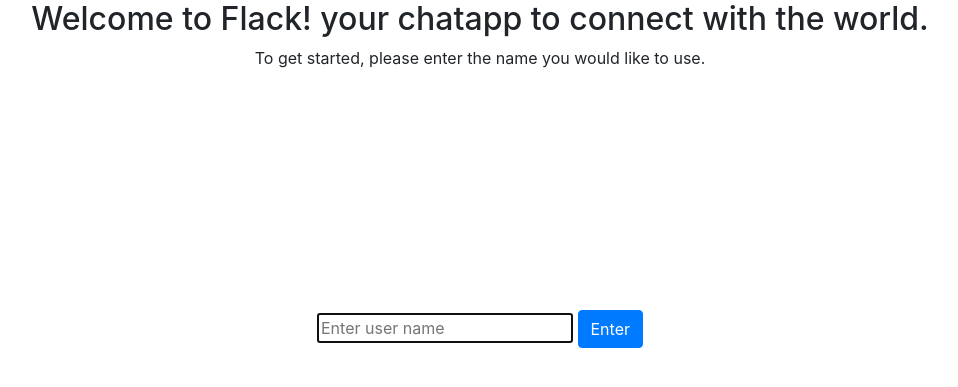
After one commit to MayankSingh13/chatapp, a Flask app: template templates/index.html in a window 1280 px wide. The commit adds this page. Shown: the top 387 px of the page, without its empty margins (160-1118 px from the left). Run offline with Flask 2, Linux system fonts and the light colour scheme; the template is opened without the code that fills it, so the values that code supplies are empty; some libraries are stand-ins or nearby versions.

Commit message:
new branch

```diff
--- a/app.py
+++ b/app.py
@@ -6,9 +6,11 @@ app.config["SECRET_KEY"] = 'sder345#@sfhrg'
 app.config['TEMPLATES_AUTO_RELOAD'] = True
 #socketio = SocketIO(app)
 
+channels = ['General']
+
 @app.route("/")
 def index():
-    return render_template("index.html")
+    return render_template("index.html", channels=channels)
 
 
 if __name__ == '__main__':
--- a/static/css/style.css
+++ b/static/css/style.css
@@ -12,9 +12,31 @@ p {
   font-family: sans-serif;
 }
 h3 {
-  margin-bottom: 20px;
+  margin-bottom: 10px;
 }
 #welcome {
   float: right;
   margin-right: 10px;
 }
+#channel_list {
+  border: 2px solid black;
+  border-radius: 8px;
+}
+#channel_list > p {
+  text-align: center;
+  padding: 5px;
+}
+#channel_list ul {
+	width: 100%;
+  list-style: none;
+  padding-left: 0;
+}
+#channel_list li {
+  width: 100%;
+}
+#channel_link {
+  text-align: center;
+}
+a {
+  text-decoration: none;
+}
--- a/static/main.js
+++ b/static/main.js
@@ -4,6 +4,7 @@ document.addEventListener('DOMContentLoaded', () => {
     //if localstorage doesn't contain username display login page at receive username as input.
     document.querySelector('#init').style.display = 'block';
     document.querySelector('#main').style.display = 'none';
+    document.querySelector('#chat').style.display = 'none';
 
     document.querySelector('#login').onsubmit = () => {
       let username = document.querySelector('#user-name').value;
@@ -13,8 +14,22 @@ document.addEventListener('DOMContentLoaded', () => {
   }
   else {
     //if localstorage contains username display channel page.
-    document.querySelector('#init').style.display = 'none';
-    document.querySelector('#main').style.display = 'block';
-    document.querySelector('#display').innerHTML = localStorage.getItem('username');
+    if(!localStorage.getItem('currentchannel')) {
+      document.querySelector('#init').style.display = 'none';
+      document.querySelector('#main').style.display = 'block';
+      document.querySelector('#chat').style.display = 'none';
+      document.querySelector('#display').innerHTML = localStorage.getItem('username');
+
+      document.querySelector('#enter_room').onclick = () => {
+        let currentchannel = document.querySelector('#channel_name').value;
+        localStorage.setItem('currentchannel', currentchannel);
+      }
+    }
+    else {
+      document.querySelector('#init').style.display = 'none';
+      document.querySelector('#main').style.display = 'none';
+      document.querySelector('#chat').style.display = 'block';
+      document.querySelector('#display').innerHTML = localStorage.getItem('username');
+    }
   }
 });
--- /dev/null
+++ b/templates/index.html
@@ -0,0 +1,67 @@
+<!DOCTYPE html>
+<html lang="en" dir="ltr">
+  <head>
+    <meta charset="utf-8">
+    <title>Flack | Your Chat app</title>
+    <link rel="stylesheet" href="https://maxcdn.bootstrapcdn.com/bootstrap/4.0.0/css/bootstrap.min.css" integrity="sha384-Gn5384xqQ1aoWXA+058RXPxPg6fy4IWvTNh0E263XmFcJlSAwiGgFAW/dAiS6JXm" crossorigin="anonymous">
+    <script src="{{ url_for('static', filename='main.js') }}">
+    </script>
+    <link rel="stylesheet" type="text/css" href="{{ url_for('static', filename='css/style.css') }}">
+  </head>
+  <body>
+    <div class="container">
+      <div id="init">
+        <h2>Welcome to Flack! your chatapp to connect with the world.</h2>
+        <p>To get started, please enter the name you would like to use.</p>
+          <div class="row justify-content-center">
+            <form id="login">
+                <br>
+                <input id="user-name" autocomplete="off" autofocus placeholder="Enter user name" type="text">
+                <button type="submit" class="btn btn-primary">Enter</button>
+                <br>
+            </form>
+          </div>
+      </div>
+
+      <div id="main">
+        <div id="top" class="row">
+          <div class="col">
+            <h3> Flack </h3>
+            <p id="welcome"> Welcome <i id="display"></i> !</p>
+          </div>
+        </div>
+        <div id="channel_block">
+          <p>Click an existing channel in the below list to enter a chat room or create a new one.</p>
+          <div class="row justify-content-center">
+            <div class="col-4">
+              <div id="channel_list">
+                <p>CHANNEL LISTS</p>
+                <ul id="channel_link">
+                  {% for channel in channels %}
+                    <a href="{{ channel }}" id="enter_room">
+                      <li data-channel="{{ channel }}" id="channel_name">{{ channel }}</li>
+                    </a>
+                  {% endfor %}
+                </ul>
+              </div>
+            </div>
+          </div>
+              <div id="input_block">
+                <form id="new_channel" style="margin-top:10px; text-align:center">
+                  <input id="channels" autocomplete="off" autofocus placeholder="Create Channel" type="text"><br>
+                  <button id="submit" type="submit" class="btn btn-primary" style="margin-top:10px;">Create</button>
+                </form>
+              </div>
+        </div>
+      </div>
+      <div id="chat">
+        <div id="top" class="row">
+          <div class="col">
+            <h3> Flack </h3>
+            <p id="welcome"> Welcome <i id="display"></i> !</p>
+          </div>
+        </div>
+      </div>
+    </div>
+  </body>
+</html>
```
